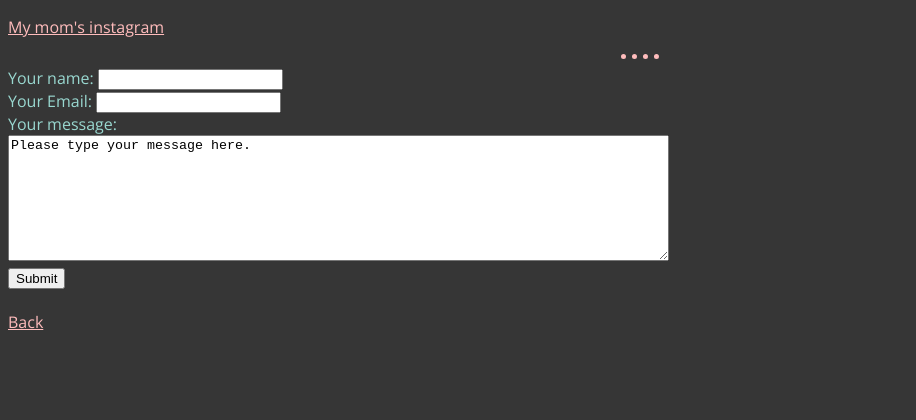
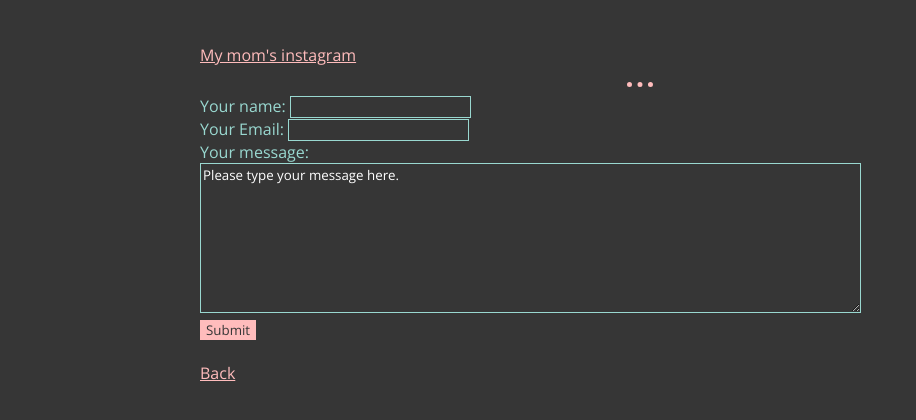
Before and after one commit to Laniella/Odee, a plain HTML site: page contact.html in a window 1280 px wide. Shown: the whole page, without its empty margins (0-916 px from the left). Drawn offline with nearby package versions, Linux system fonts and the light colour scheme.

Commit message:
new css features

```diff
--- a/contact.html
+++ b/contact.html
@@ -18,7 +18,7 @@
       <input type="email" name="email" value=""><br />
       <label for="message">Your message:</label><br />
       <textarea name="message" rows="8" cols="80">Please type your message here.</textarea><br />
-      <input type="submit" name="">
+      <input type="submit" name="submit" class="submit">
 
     </form>
     <br />
--- a/css/style.css
+++ b/css/style.css
@@ -2,7 +2,9 @@ body {
   background-color: #363636;
   color: #99d8d0;
   font-family: 'Open Sans', sans-serif;
-
+  padding-top: 20px;
+  padding-left: 15%;
+  padding-right: 15%;
 }
 hr {
   color: #ffbcbc;
@@ -23,6 +25,11 @@ table{
 a {
   color: #ffbcbc;
 }
+
+a:hover{
+  background-color: #99d8d0;
+  color: #363636;
+}
 h1{
   color: #ffbcbc;
   font-family: 'Lato', sans-serif;
@@ -32,3 +39,23 @@ h3{
   font-family: 'Lato', sans-serif;
   text-align: center;
 }
+input{
+  color: white;
+  background-color: #363636;
+  border-color: #99d8d0;
+  border-style: solid;
+  font-family: 'Open Sans', sans-serif;
+  border-width: thin;
+}
+textarea{
+  color: white;
+  background-color: #363636;
+  border-color: #99d8d0;
+  border-style: solid;
+  font-family: 'Open Sans', sans-serif;
+}
+.submit{
+  color: #363636;
+  background-color: #ffbcbc;
+  border-style: none;
+}
```
Also changed, not shown: index.html (+1 -0 lines).
